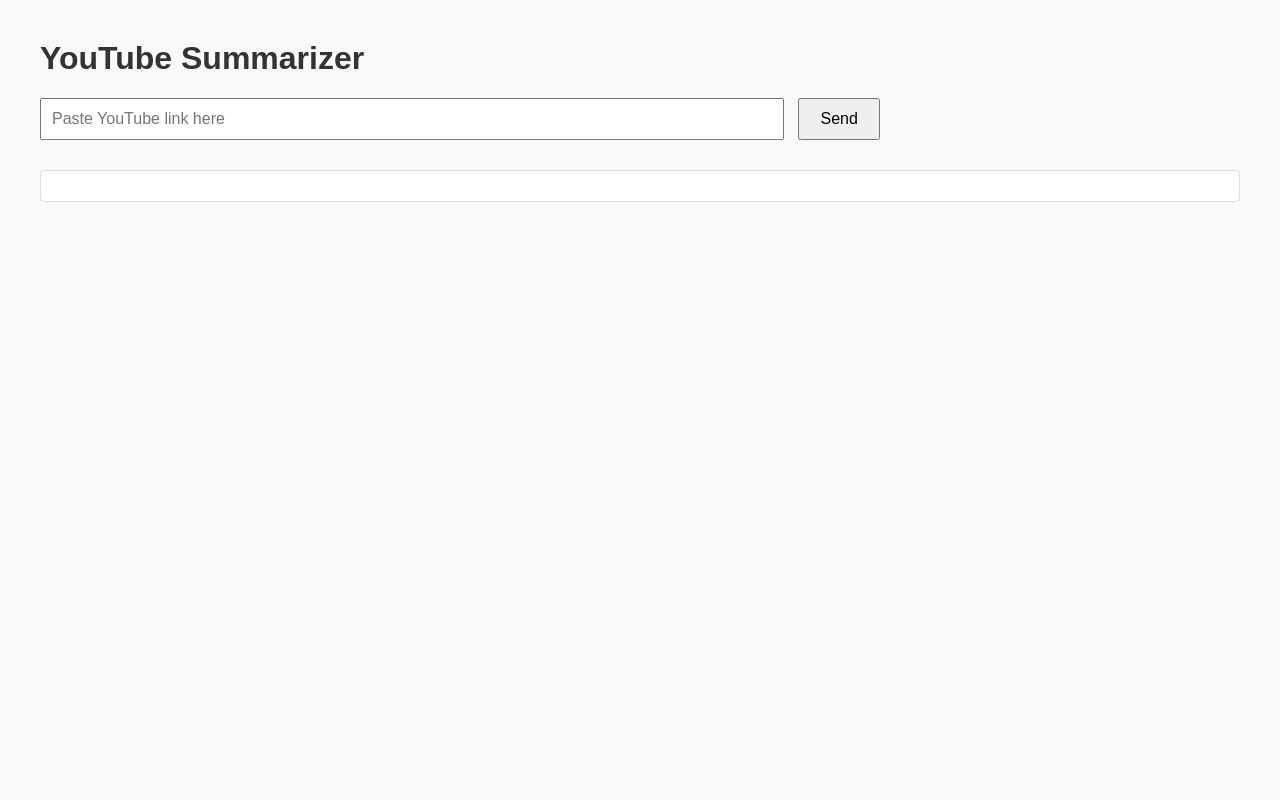
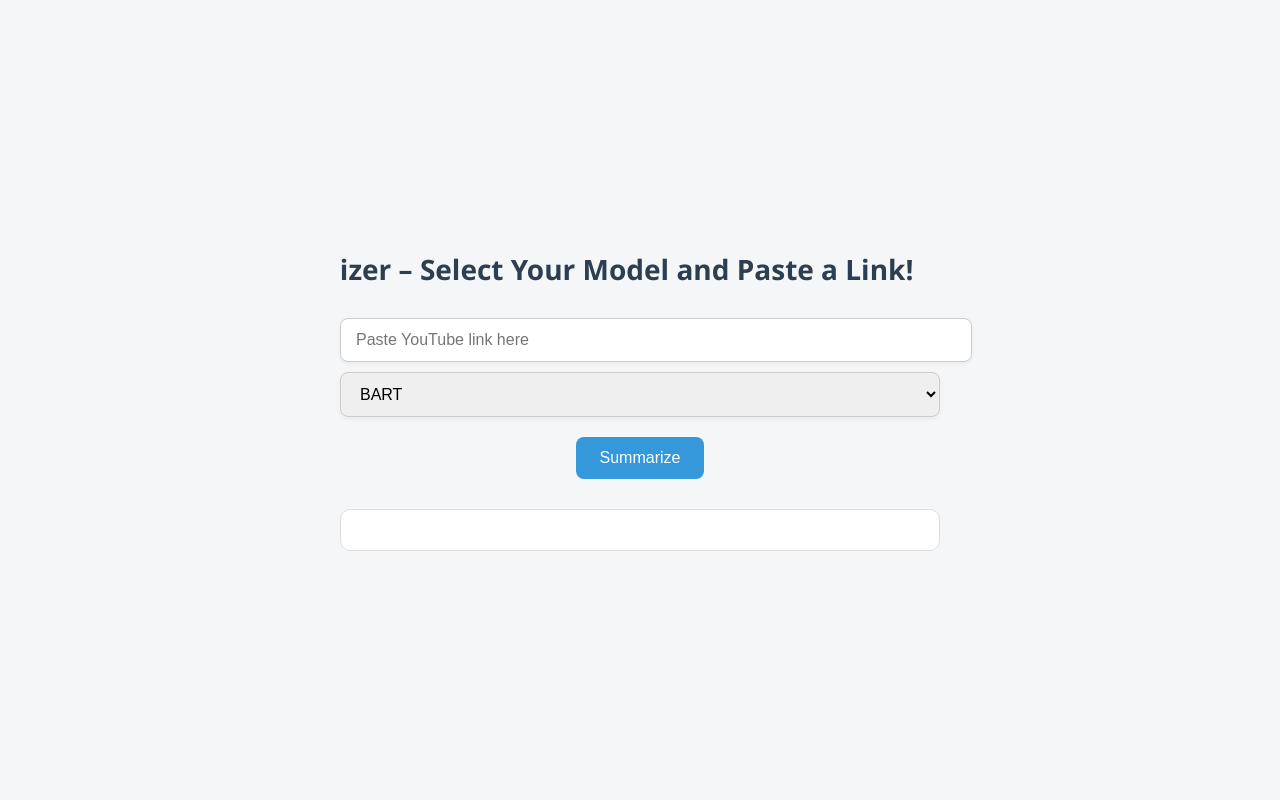
Before and after one commit to codicecustode/U-Tube-Video-Summarizer, a FastAPI app: page / in a window 1280 px wide. Run offline with FastAPI, Linux system fonts and the light colour scheme.

Commit message:
Enhance YouTube summarizer interface with improved styling and model selection options

```diff
--- a/templates/index.html
+++ b/templates/index.html
@@ -6,46 +6,131 @@
   <title>YouTube Summarizer</title>
   <style>
     body {
-      font-family: Arial, sans-serif;
-      margin: 40px;
-      background-color: #f9f9f9;
+      font-family: 'Segoe UI', Tahoma, Geneva, Verdana, sans-serif;
+      margin: 0;
+      height: 100vh;
+      background-color: #f4f6f8;
+      color: #2c3e50;
+      display: flex;
+      justify-content: center;
+      align-items: center;
     }
 
-    h1 {
-      color: #333;
+    .container {
+      text-align: center;
+      width: 80%;
+      max-width: 600px;
     }
 
-    input[type="text"] {
-      width: 60%;
-      padding: 10px;
+    .moving-text {
+      font-size: 28px;
+      font-weight: bold;
+      color: #2c3e50;
+      margin-bottom: 30px;
+      white-space: nowrap;
+      overflow: hidden;
+      box-sizing: border-box;
+    }
+
+    .moving-text span {
+      display: inline-block;
+      padding-left: 100%;
+      animation: scroll-left 10s linear infinite;
+    }
+
+    @keyframes scroll-left {
+      0% {
+        transform: translateX(0%);
+      }
+
+      100% {
+        transform: translateX(-100%);
+      }
+    }
+
+    input[type="text"],
+    select {
+      width: 100%;
+      padding: 12px 15px;
       font-size: 16px;
+      border: 1px solid #ccc;
+      border-radius: 8px;
+      margin-bottom: 10px;
+      outline: none;
+      transition: all 0.3s ease;
+      box-shadow: 0 2px 5px rgba(0, 0, 0, 0.05);
+    }
+
+    input[type="text"]:focus,
+    select:focus {
+      border-color: #3498db;
+      box-shadow: 0 0 8px rgba(52, 152, 219, 0.3);
     }
 
     button {
-      padding: 10px 20px;
+      padding: 12px 24px;
       font-size: 16px;
-      margin-left: 10px;
+      margin-top: 10px;
       cursor: pointer;
+      border: none;
+      border-radius: 8px;
+      background-color: #3498db;
+      color: white;
+      transition: background-color 0.3s ease, transform 0.2s ease;
+    }
+
+    button:hover {
+      background-color: #2980b9;
+      transform: translateY(-2px);
     }
 
     #output {
       margin-top: 30px;
-      padding: 15px;
-      background: #fff;
+      padding: 20px;
+      background: #ffffff;
       border: 1px solid #ddd;
-      border-radius: 5px;
+      border-radius: 10px;
       white-space: pre-wrap;
+      opacity: 0;
+      transform: translateY(10px);
+      animation: fadeInUp 0.6s ease forwards;
+      animation-delay: 0.4s;
+    }
+
+    @keyframes fadeInUp {
+      to {
+        opacity: 1;
+        transform: translateY(0);
+      }
     }
   </style>
 </head>
 
 <body>
-  <h1>YouTube Summarizer</h1>
+  <div class="container">
+    <div class="moving-text">
+      <span>🎥 Welcome to the YouTube Summarizer – Select Your Model and Paste a Link!</span>
+    </div>
 
-  <input type="text" id="youtubeUrl" placeholder="Paste YouTube link here" />
-  <button onclick="sendUrl()">Send</button>
+    <input type="text" id="youtubeUrl" placeholder="Paste YouTube link here" />
+    <br>
 
-  <div id="output"></div>
+    <select id="modelSelector">
+      <option value="bart">BART</option>
+      <option value="t5">T5</option>
+      <option value="pegasus">Pegasus</option>
+      <option value="mbart">mBART (Multilingual)</option>
+      <option value="textrank">TextRank (Extractive)</option>
+      <option value="gpt">GPT (OpenAI)</option>
+      <option value="gemini">Gemini (Google)</option>
+      <option value="deepseek">DeepSeek</option>
+    </select>
+
+    <br>
+    <button onclick="sendUrl()">Summarize</button>
+
+    <div id="output"></div>
+  </div>
 
   <script>
     function extractVideoId(url) {
@@ -55,6 +140,7 @@
 
     async function sendUrl() {
       const url = document.getElementById('youtubeUrl').value;
+      const model = document.getElementById('modelSelector').value;
       const videoId = extractVideoId(url);
 
       if (!videoId) {
@@ -63,23 +149,18 @@
       }
 
       try {
-        console.log("Extracted Video ID:", videoId);
-
         const response = await fetch('/summarize', {
           method: 'POST',
           headers: { 'Content-Type': 'application/json' },
-          body: JSON.stringify({ video_id: videoId })
+          body: JSON.stringify({ video_id: videoId, model: model })
         });
+
         const data = await response.json();
-        console.log("Extracted Data:", data);
         document.getElementById('output').innerText = data.summarize_transcript || "No summary received.";
       } catch (error) {
         console.error("Error:", error);
+        document.getElementById('output').innerText = "Error occurred while summarizing.";
       }
-
-
-
-
     }
   </script>
 </body>
```
